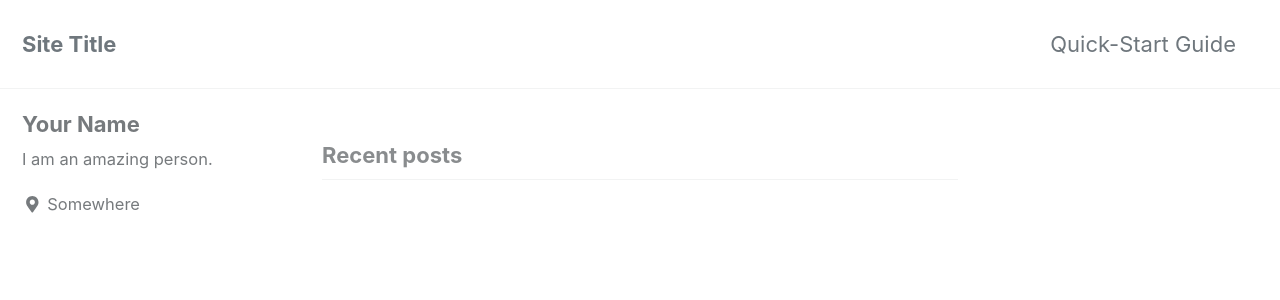
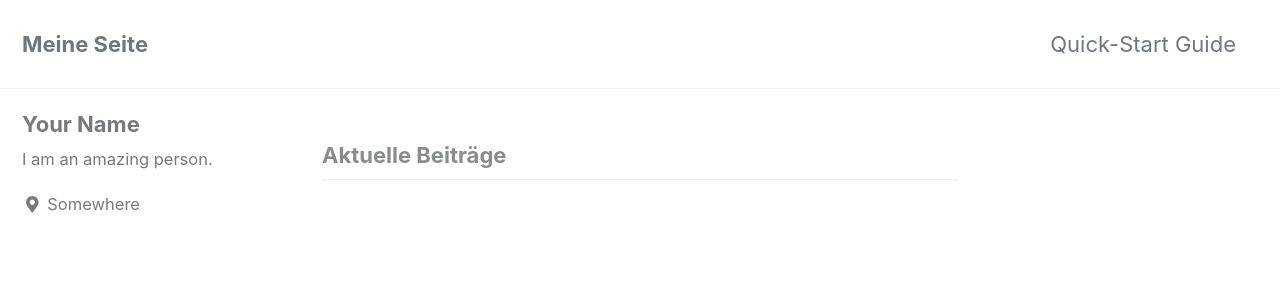
Before and after one commit to Skarabaen/Skarabaen.github.io, a Jekyll site: the page built from index.html, in a window 1280 px wide and 900 px high. Shown: the top 300 px of the window. Built offline with Jekyll 4.4.1, drawn with Linux system fonts in a browser that asks for light colours; cached includes are drawn as plain includes; nearby versions of some CDN libraries; the list of posts is cut into pages by our own code; some of the changed text lies outside the part shown.

Commit message:
some improve

```diff
--- a/Gemfile
+++ b/Gemfile
@@ -1,2 +1,3 @@
 source "https://rubygems.org"
 gem "minimal-mistakes-jekyll"
+gem 'jekyll-include-cache'
--- a/_config.yml
+++ b/_config.yml
@@ -15,8 +15,8 @@ theme                    : "minimal-mistakes-jekyll"
 minimal_mistakes_skin    : "default" # "air", "aqua", "contrast", "dark", "dirt", "neon", "mint", "plum", "sunrise"
 
 # Site Settings
-locale                   : "en-US"
-title                    : "Site Title"
+locale                   : "de-DE" #"en-US"
+title                    : "Meine Seite"
 title_separator          : "-"
 name                     : "Your Name"
 description              : "An amazing website."
```
